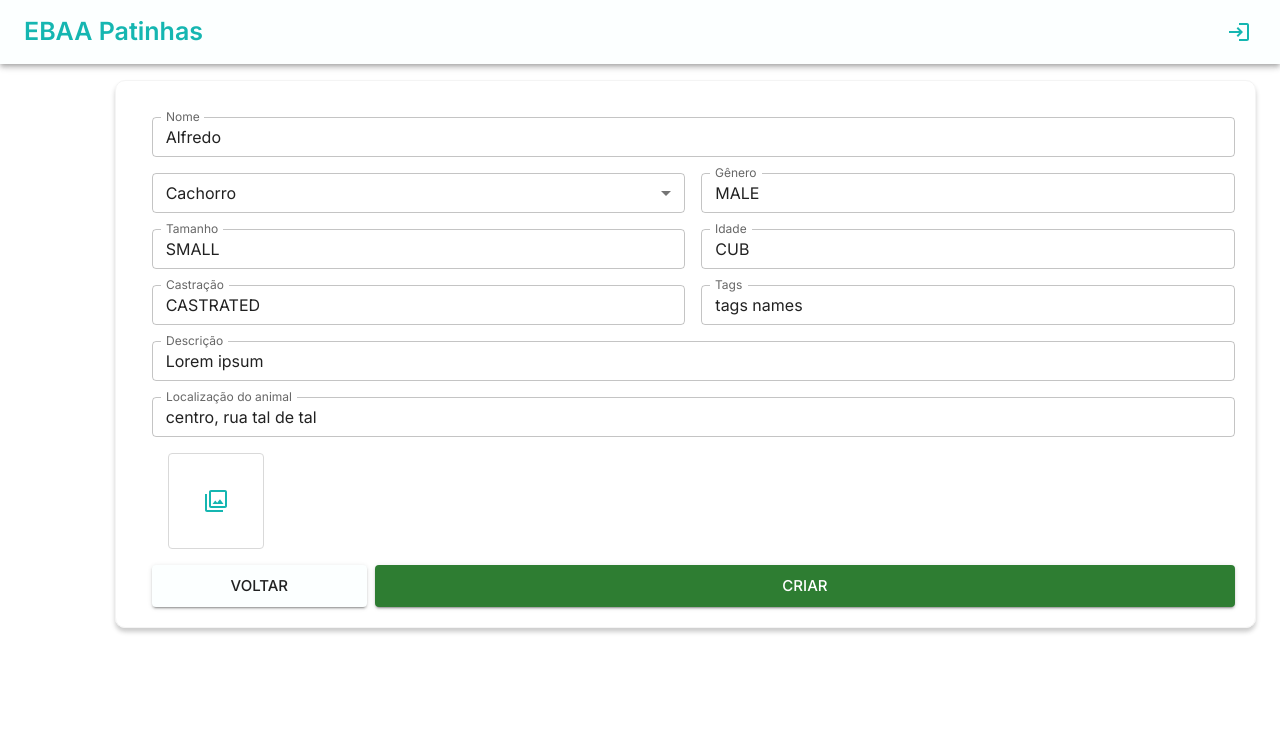
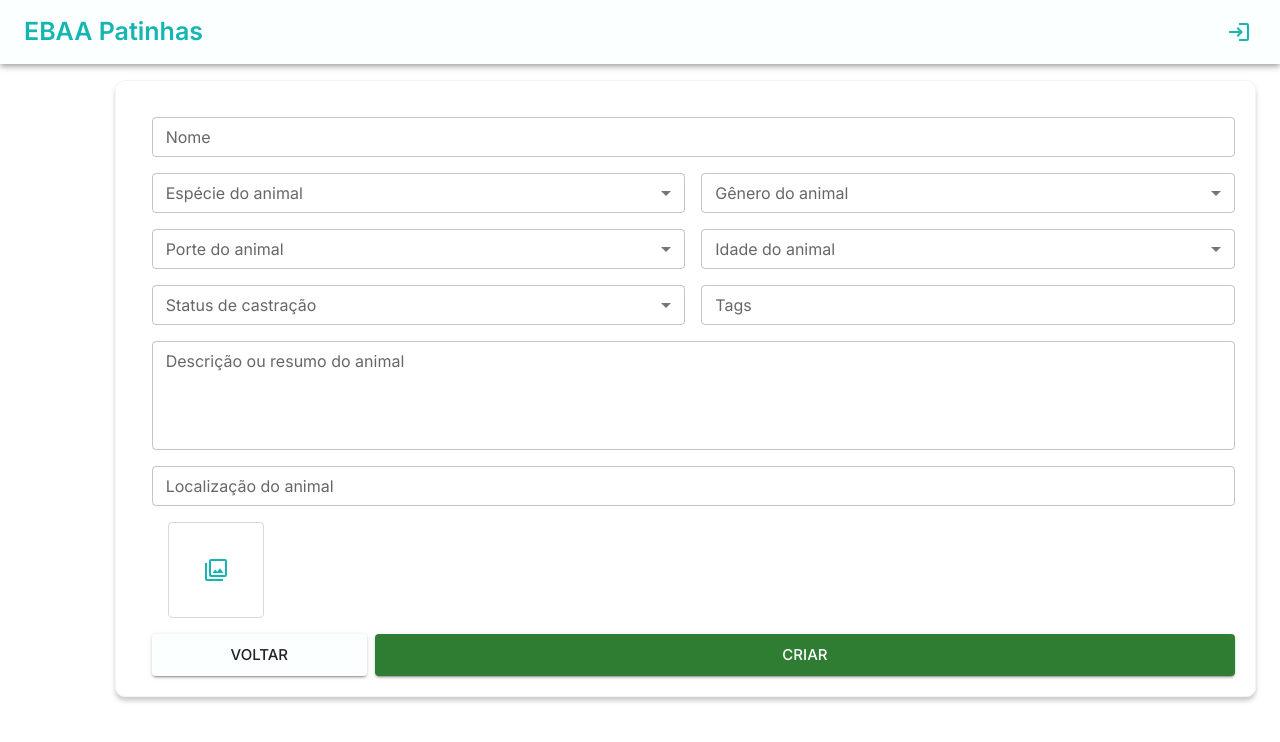
Before and after one commit to adonadel/gestao_ongs_frontend, a React (Vite) app: page /animals/new in a window 1280 px wide. Shown: the top 742 px of the page. Built offline with nearby package versions, Linux system fonts and the light colour scheme.

Commit message:
Adiciona campos enum em select, descrição multiline e type animal_tpe

```diff
--- a/src/modules/admin/animalsManagement/AnimalUpdate.tsx
+++ b/src/modules/admin/animalsManagement/AnimalUpdate.tsx
@@ -1,4 +1,4 @@
-import { Button, TextField, Grid, Avatar, Box, IconButton, Radio, FormControl, RadioGroup, FormControlLabel, InputLabel, Select, MenuItem, FormLabel, FormHelperText } from '@mui/material';
+import { Button, TextField, Grid, Avatar, Box, IconButton, Radio, FormControl, RadioGroup, FormControlLabel, InputLabel, Select, MenuItem, FormLabel, FormHelperText, TextareaAutosize } from '@mui/material';
 import axios from 'axios';
 import React, { useEffect, useState } from 'react';
 import { useForm } from 'react-hook-form';
@@ -14,7 +14,7 @@ const AnimalUpdate: React.FC = () => {
     const apiUrl = import.meta.env.VITE_API_URL;
     const { id } = useParams<{ id: string }>();
     const [animal, setAnimal] = useState<Animal | null>(null);
-    const { register, handleSubmit } = useForm<Animal>();
+    const { register, handleSubmit, setValue } = useForm<Animal>();
     const isEditMode = !!id;
     const [isLoading, setIsLoading] = useState(false);
     const [images, setImages] = useState<any>();
@@ -28,9 +28,12 @@ const AnimalUpdate: React.FC = () => {
         return null;
     }
 
-    const setPrincipalImage = (animal: Object) => {
-        console.log(animal)
+    const setPrincipalImage = (id: number, e: any) => {
+
+        console.log(e)
+        console.log(id)
     }
+
     const handleImageChange = async (e: any) => {
         const files: File[] = Array.from(e.target.files);
         const formData = new FormData();
@@ -41,6 +44,7 @@ const AnimalUpdate: React.FC = () => {
 
         const token = getToken();
         setIsLoading(true);
+
         try {
             const response = await axios.post(`${apiUrl}/api/medias/bulk`, formData, {
                 headers: {
@@ -50,6 +54,11 @@ const AnimalUpdate: React.FC = () => {
             })
 
             setImages(response.data);
+            response.data.map((image: any, index: number) => {
+                setValue(`medias.${index}.id`, image.id);
+                setValue(`medias.${index}.is_cover`, false);
+            });
+
 
         } catch (error) {
             console.log("Error:", error);
@@ -128,17 +137,19 @@ const AnimalUpdate: React.FC = () => {
                             label="Nome"
                             type="text"
                             {...register('name')}
-                            defaultValue={isEditMode ? animal?.name : 'Alfredo'}
+                            defaultValue={isEditMode ? animal?.name : ''}
                         />
                     </Grid>
 
                     <Grid item xs={6}>
                         <FormControl fullWidth>
+                            <InputLabel id="especie-label">Espécie do animal</InputLabel>
                             <Select
                                 labelId="especie-label"
+                                label="Espécie do animal"
                                 id="especie"
-                                {...register('specie')}
-                                defaultValue={isEditMode ? animal?.specie : 'DOG'}
+                                {...register('animal_type')}
+                                defaultValue={isEditMode ? animal?.animal_type : ''}
                             >
                                 <MenuItem value="" disabled>
                                     Selecione a espécie do animal
@@ -151,57 +162,110 @@ const AnimalUpdate: React.FC = () => {
                     </Grid>
 
                     <Grid item xs={6}>
-                        <TextField
-                            label="Gênero"
-                            type="text"
-                            {...register('gender')}
-                            defaultValue={isEditMode ? animal?.gender : 'MALE'}
-                        />
+                        <FormControl fullWidth>
+                            <InputLabel id="genero-label">Gênero do animal</InputLabel>
+                            <Select
+                                labelId="genero-label"
+                                label="Gênero do animal"
+                                id="genero"
+                                {...register('gender')}
+                                defaultValue={isEditMode ? animal?.gender : ''}
+                            >
+                                <MenuItem value="" disabled>
+                                    Selecione a gênero do animal
+                                </MenuItem>
+                                <MenuItem value="MALE">Macho</MenuItem>
+                                <MenuItem value="FEMALE">Fêmea</MenuItem>
+
+                            </Select>
+                        </FormControl>
                     </Grid>
 
                     <Grid item xs={6}>
-                        <TextField
-                            label="Tamanho"
-                            type="text"
-                            {...register('size')}
-                            defaultValue={isEditMode ? animal?.size : 'SMALL'}
-                        />
-                    </Grid>
-                    <Grid item xs={6}>
-                        <TextField
-                            label="Idade"
-                            type="text"
-                            {...register('age_type')}
-                            defaultValue={isEditMode ? animal?.age_type : 'CUB'}
-                        />
+                        <FormControl fullWidth>
+                            <InputLabel id="porte-label">Porte do animal</InputLabel>
+                            <Select
+                                labelId="porte-label"
+                                label="Porte do animal"
+                                id="porte"
+                                {...register('size')}
+                                defaultValue={isEditMode ? animal?.size : ''}
+                            >
+                                <MenuItem value="" disabled>
+                                    Selecione o porte do animal
+                                </MenuItem>
+                                <MenuItem value="SMALL">Pequeno</MenuItem>
+                                <MenuItem value="MEDIUM">Médio</MenuItem>
+                                <MenuItem value="LARGE">Grande</MenuItem>
+                                <MenuItem value="VERY_LARGE">Muito Grande</MenuItem>
+
+                            </Select>
+                        </FormControl>
                     </Grid>
 
                     <Grid item xs={6}>
-                        <TextField
-                            label="Castração"
-                            type="text"
-                            {...register('castrate_type')}
-                            defaultValue={isEditMode ? animal?.castrate_type : 'CASTRATED'}
-                        />
+                        <FormControl fullWidth>
+                            <InputLabel id="idade-label">Idade do animal</InputLabel>
+                            <Select
+                                label="Idade do animal"
+                                labelId="idade-label"
+                                id="idade"
+                                {...register('age_type')}
+                                defaultValue={isEditMode ? animal?.age_type : ''}
+                            >
+                                <MenuItem value="" disabled>
+                                    Selecione a idade do animal
+                                </MenuItem>
+                                <MenuItem value="CUB">Bebê</MenuItem>
+                                <MenuItem value="TEEN">Jovem</MenuItem>
+                                <MenuItem value="ADULT">Adulto</MenuItem>
+                                <MenuItem value="ELDERLY">Idoso</MenuItem>
+
+                            </Select>
+                        </FormControl>
                     </Grid>
+
+                    <Grid item xs={6}>
+                        <FormControl fullWidth>
+                            <InputLabel id="castracao-label">Status de castração</InputLabel>
+                            <Select
+                                label="Status de castração"
+                                labelId="castracao-label"
+                                id="castracao"
+                                {...register('castrate_type')}
+                                defaultValue={isEditMode ? animal?.castrate_type : ''}
+                            >
+                                <MenuItem value="" disabled>
+                                    Selecione o status de castração do animal
+                                </MenuItem>
+                                <MenuItem value="CASTRATED">Castrado</MenuItem>
+                                <MenuItem value="NOT_CASTRATED">Não castrado</MenuItem>
+                                <MenuItem value="AWAITING_CASTRATION">Aguardando castração</MenuItem>
+                            </Select>
+                        </FormControl>
+                    </Grid>
+
 
                     <Grid item xs={6}>
                         <TextField
                             label="Tags"
                             type="text"
                             {...register('tags')}
-                            defaultValue={isEditMode ? animal?.tags : 'tags names'}
+                            defaultValue={isEditMode ? animal?.tags : ''}
                         />
                     </Grid>
 
 
                     <Grid item xs={12}>
                         <TextField
-                            label="Descrição"
+                            label="Descrição ou resumo do animal"
+                            multiline minRows={4} maxRows={6}
+
                             type="text"
                             {...register('description')}
-                            defaultValue={isEditMode ? animal?.description : 'Lorem ipsum'}
+                            defaultValue={isEditMode ? animal?.description : ''}
                         />
+
                     </Grid>
 
 
@@ -210,7 +274,7 @@ const AnimalUpdate: React.FC = () => {
                             label="Localização do animal"
                             type="text"
                             {...register('location')}
-                            defaultValue={isEditMode ? animal?.location : 'centro, rua tal de tal'}
+                            defaultValue={isEditMode ? animal?.location : ''}
                         />
                     </Grid>
 
@@ -240,7 +304,7 @@ const AnimalUpdate: React.FC = () => {
                                                     }}
                                                 />
 
-                                                <FormControlLabel value={image.id} control={<Radio value={animal?.id} color="success" size='small' sx={{
+                                                <FormControlLabel value={image.id} control={<Radio onChange={(e) => setPrincipalImage(image?.id, e)} value={animal?.id} color="success" size='small' sx={{
                                                     color: 'primary.dark',
                                                     '&.Mui-checked': {
                                                         color: 'primary.dark',
```
Also changed, not shown: src/modules/admin/animalsManagement/types.ts (+10 -2 lines).
